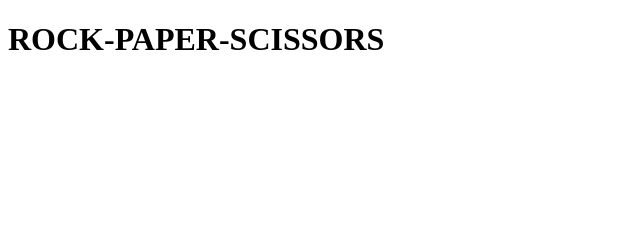
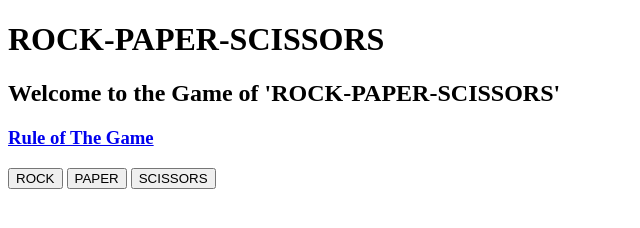
Before and after one commit to DebajyotiGoswami/odin_javascript, a plain HTML site: page index.html in a window 1280 px wide. Shown: the whole page, without its empty margins (0-640 px from the left). Drawn offline with Linux system fonts and the light colour scheme.

Commit message:
Game Name, Rules, Welcome Message added in html
 - h1 added and the same console.log removed
 - h2 added with a welcome message
 - h3 added with a link to rule of the Game

```diff
--- a/index.html
+++ b/index.html
@@ -7,6 +7,12 @@
 </head>
 <body>
     <h1>ROCK-PAPER-SCISSORS</h1>
+    <h2>Welcome to the Game of 'ROCK-PAPER-SCISSORS'</h2>
+    <h3><a href="https://cs.stanford.edu/people/eroberts/courses/soco/projects/1998-99/game-theory/psr.html#:~:text=Rock%2C%20Paper%2C%20Scissors,beats%20rock%20by%20covering%20it." target="_blank">Rule of The Game</a></h3>
+
+    <button id="rock">ROCK</button>
+    <button id="paper">PAPER</button>
+    <button id="scissors">SCISSORS</button>
 
     <script src="index.js"></script>
 </body>
--- a/index.js
+++ b/index.js
@@ -1,7 +1,7 @@
 let humanScore = 0;
 let computerScore = 0;
 
-console.log("\nWelcome to the Game of 'ROCK-PAPER-SCISSORS'\n");
+//console.log("\nWelcome to the Game of 'ROCK-PAPER-SCISSORS'\n");
 
 function getComputerChoice(){
     //return one of rock, paper and scissors
```
